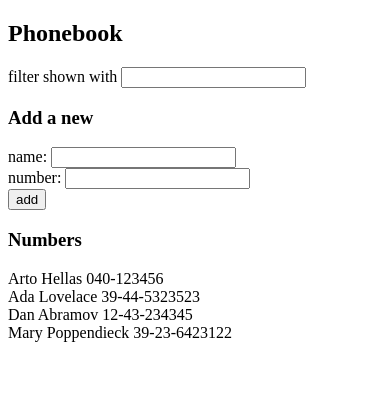
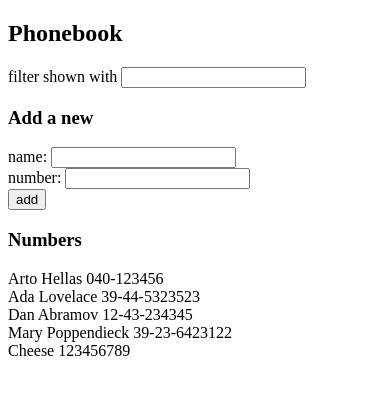
Before and after one commit to ZennithYattare/fullStackOpenCourse, a React (Vite) app in the folder part2/phonebook/: page / in a window 390 px wide. Shown: the top 394 px of the page. Built offline with nearby package versions, Linux system fonts and the light colour scheme; data requests are answered from the project's data file.

Commit message:
done 2.12-2.13: The Phonebook step7-8

```diff
--- a/part2/phonebook/db.json
+++ b/part2/phonebook/db.json
@@ -19,6 +19,11 @@
       "name": "Mary Poppendieck",
       "number": "39-23-6423122",
       "id": 4
+    },
+    {
+      "name": "Cheese",
+      "number": "123456789",
+      "id": 5
     }
   ]
 }
--- a/part2/phonebook/src/App.jsx
+++ b/part2/phonebook/src/App.jsx
@@ -5,6 +5,8 @@
 import Filter from "./components/Filter.jsx";
 import PersonForm from "./components/PersonForm.jsx";
 import Persons from "./components/Persons.jsx";
+
+import personService from "./services/persons.jsx";
 
 function App() {
 	const [persons, setPersons] = useState([]);
@@ -14,9 +16,8 @@
 
 	useEffect(() => {
 		console.log("effect");
-		axios.get("http://localhost:3001/persons").then((response) => {
-			console.log("promise fulfilled");
-			setPersons(response.data);
+		personService.getAll().then((initialPersons) => {
+			setPersons(initialPersons);
 		});
 	}, []);
 
@@ -27,7 +28,6 @@
 		const personObject = {
 			name: newName,
 			number: newNumber,
-			id: persons.length + 1,
 		};
 
 		const nameExists = persons.some((person) => person.name === newName);
@@ -35,9 +35,11 @@
 		if (nameExists) {
 			alert(`${newName} is already added to the phonebook`);
 		} else {
-			setPersons(persons.concat(personObject));
-			setNewNumber("");
-			setNewName("");
+			personService.create(personObject).then((returnedPerson) => {
+				setPersons(persons.concat(returnedPerson));
+				setNewNumber("");
+				setNewName("");
+			});
 		}
 	};
 
--- /dev/null
+++ b/part2/phonebook/src/services/persons.jsx
@@ -0,0 +1,19 @@
+/** @format */
+
+import axios from "axios";
+const baseUrl = "http://localhost:3001/persons";
+
+const getAll = () => {
+	const request = axios.get(baseUrl);
+	return request.then((response) => response.data);
+};
+
+const create = (newObject) => {
+	const request = axios.post(baseUrl, newObject);
+	return request.then((response) => response.data);
+};
+
+export default {
+	getAll,
+	create,
+};
```
Lines whose indentation alone changed are shown as unchanged.
